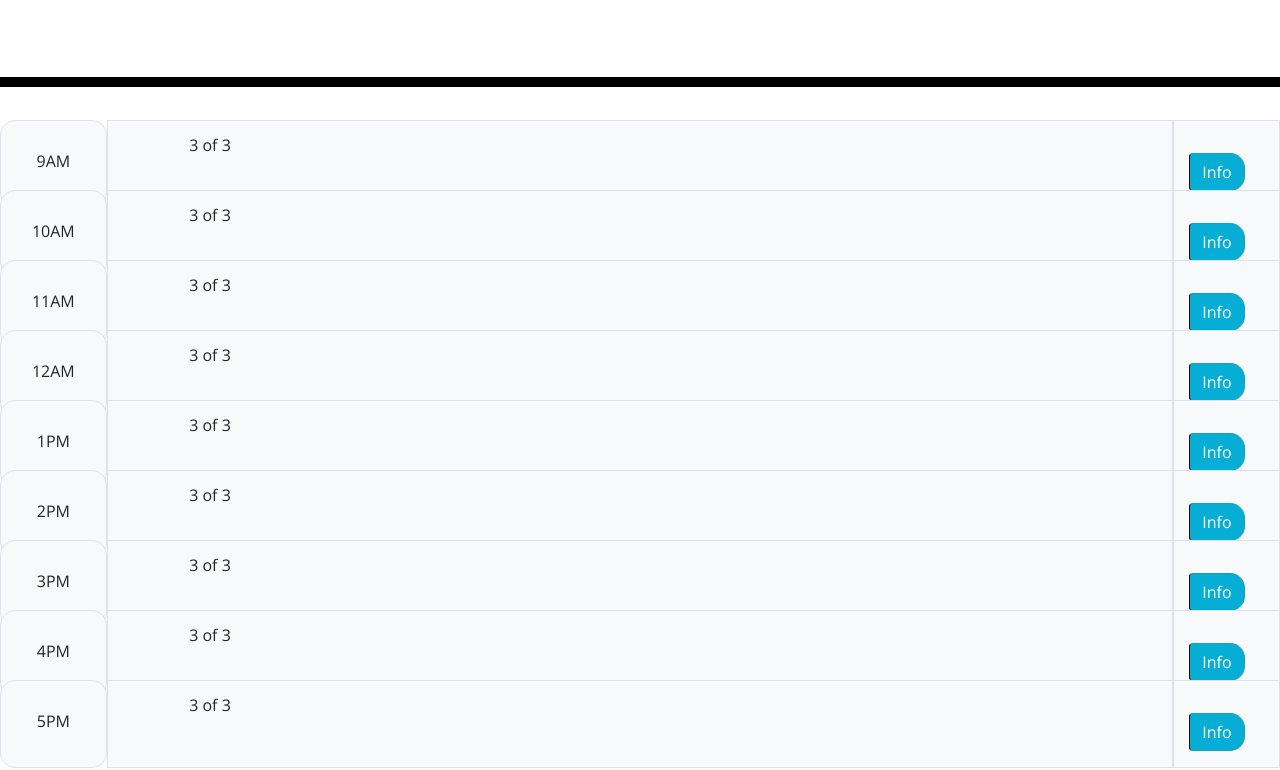
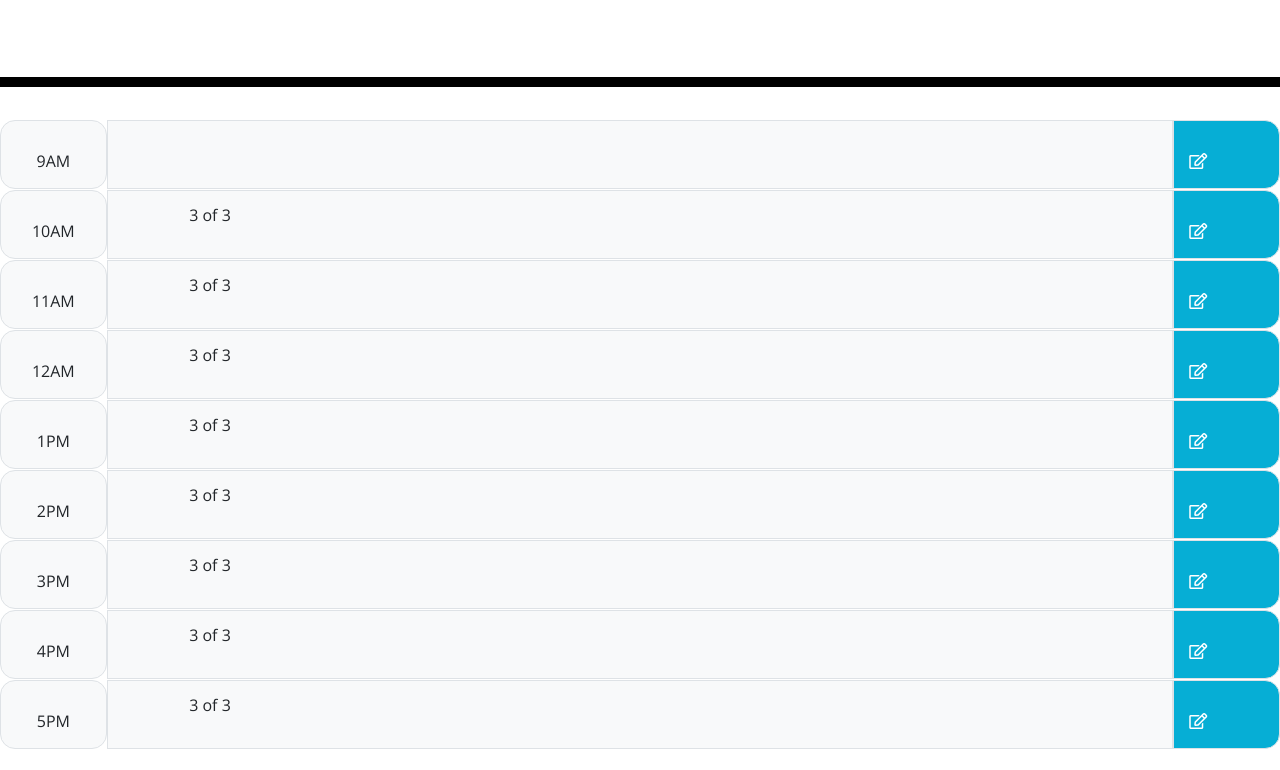
Before and after one commit to preeti1234567/work-dayscheduler, a plain HTML site: page index.html in a window 1280 px wide. Shown: the part 181-951 px from the top of the page. After the commit the page ends 930 px from the top, so only its background shows below. Drawn offline with nearby package versions, Linux system fonts and the light colour scheme.

Commit message:
given id to div, value to button, added <i> tag with class

```diff
--- a/index.html
+++ b/index.html
@@ -20,120 +20,116 @@
     </header>
     <div class="container-fluid">
         <div class="row">
-
-            <div class="col-6 col-md-1 border bg-light time-block">
+            <div class="col-md-1 border bg-light time-block">
                 9AM
             </div>
-            <div class="col-6 col-md-10 border bg-light">
-                3 of 3
+            <div class="col-md-10 border bg-light" id="edit-9" contenteditable="false">
             </div>
-            <div class="col-6 col-md-1 border bg-light">
-                <button type="button" class="btn btn-info saveBtn">Info</button>
+            <div class="col-md-1 border saveBtn ">
+                <i class='far fa-edit' value="9"></i>
             </div>
         </div>
         <div class="row">
 
-            <div class="col-6 col-md-1 border bg-light time-block">
+            <div class="col-md-1 border bg-light time-block">
                 10AM
             </div>
-            <div class="col-6 col-md-10 border bg-light">
+            <div class="col-md-10 border bg-light" id="edit-10">
                 3 of 3
             </div>
-            <div class="col-6 col-md-1 border bg-light">
-                <button type="button" class="btn btn-info saveBtn">Info</button>
+            <div class="col-md-1 border saveBtn ">
+                <i class='far fa-edit' value="10"></i>
             </div>
         </div>
-        <div class="row">
-
-            <div class="col-6 col-md-1 border bg-light time-block">
+        <div class="row ">
+            <div class="col-md-1 border bg-light time-block ">
                 11AM
             </div>
-            <div class="col-6 col-md-10 border bg-light">
+            <div class="col-md-10 border bg-light" id="edit-11">
                 3 of 3
             </div>
-            <div class="col-6 col-md-1 border bg-light">
-                <button type="button" class="btn btn-info saveBtn">Info</button>
+            <div class="col-md-1 border saveBtn ">
+                <i class='far fa-edit' value="11"></i>
             </div>
         </div>
-        <div class="row">
+        <div class="row ">
 
-            <div class="col-6 col-md-1 border bg-light time-block">
+            <div class="col-md-1 border bg-light time-block ">
                 12AM
             </div>
-            <div class="col-6 col-md-10 border bg-light">
+            <div class="col-md-10 border bg-light" id="edit-12">
                 3 of 3
             </div>
-            <div class="col-6 col-md-1 border bg-light">
-                <button type="button" class="btn btn-info saveBtn">Info</button>
+            <div class="col-md-1 border saveBtn ">
+                <i class='far fa-edit' value="12"></i>
             </div>
         </div>
-        <div class="row">
-
-            <div class="col-6 col-md-1 border bg-light time-block">
+        <div class="row ">
+            <div class="col-md-1 border bg-light time-block ">
                 1PM
             </div>
-            <div class="col-6 col-md-10 border bg-light">
+            <div class="col-md-10 border bg-light" id="edit-1">
                 3 of 3
             </div>
-            <div class="col-6 col-md-1 border bg-light">
-                <button type="button" class="btn btn-info saveBtn">Info</button>
+            <div class="col-md-1 border saveBtn ">
+                <i class='far fa-edit' value="1"></i>
             </div>
         </div>
-        <div class="row">
+        <div class="row ">
 
-            <div class="col-6 col-md-1 border bg-light time-block">
+            <div class="col-md-1 border bg-light time-block ">
                 2PM
             </div>
-            <div class="col-6 col-md-10 border bg-light">
+            <div class="col-md-10 border bg-light" id="edit-2">
                 3 of 3
             </div>
-            <div class="col-6 col-md-1 border bg-light">
-                <button type="button" class="btn btn-info saveBtn">Info</button>
+            <div class="col-md-1 border saveBtn ">
+                <i class='far fa-edit' value="2"></i>
             </div>
 
         </div>
-        <div class="row">
+        <div class="row ">
 
-            <div class="col-6 col-md-1 border bg-light time-block">
+            <div class="col-md-1 border bg-light time-block ">
                 3PM
             </div>
-            <div class="col-6 col-md-10 border bg-light">
+            <div class="col-md-10 border bg-light" id="edit-3">
                 3 of 3
             </div>
-            <div class="col-6 col-md-1 border bg-light">
-                <button type="button" class="btn btn-info saveBtn">Info</button>
+            <div class="col-md-1 border saveBtn ">
+                <i class='far fa-edit' value="3"></i>
             </div>
 
         </div>
-        <div class="row">
+        <div class="row ">
 
-            <div class="col-6 col-md-1 border bg-light time-block">
+            <div class="col-md-1 border bg-light time-block ">
                 4PM
             </div>
-            <div class="col-6 col-md-10 border bg-light">
+            <div class="col-md-10 border bg-light" id="edit-4">
                 3 of 3
             </div>
-            <div class="col-6 col-md-1 border bg-light">
-                <button type="button" class="btn btn-info saveBtn">Info</button>
+            <div class="col-md-1 border saveBtn ">
+                <i class='far fa-edit' value="4"></i>
             </div>
         </div>
-        <div class="row">
+        <div class="row ">
 
-            <div class="col-6 col-md-1 border bg-light time-block">
+            <div class="col-md-1 border bg-light time-block ">
                 5PM
             </div>
-            <div class="col-6 col-md-10 border bg-light">
+            <div class="col-md-10 border bg-light " id="edit-5">
                 3 of 3
             </div>
-            <div class="col-6 col-md-1 border bg-light">
-                <button type="button" class="btn btn-info saveBtn">Info</button>
+            <div class="col-md-1 border saveBtn ">
+                <i class='far fa-edit' value="5"></i>
             </div>
         </div>
 
     </div>
 
-    <script src="https://code.jquery.com/jquery-3.4.1.min.js"></script>
-    <script src="https://cdnjs.cloudflare.com/ajax/libs/moment.js/2.24.0/moment.min.js"></script>
+    <script src="https://code.jquery.com/jquery-3.4.1.min.js "></script>
+    <script src="https://cdnjs.cloudflare.com/ajax/libs/moment.js/2.24.0/moment.min.js "></script>
 </body>
 
 </html>
--- a/style.css
+++ b/style.css
@@ -34,7 +34,6 @@ textarea {
     white-space: pre-wrap;
     height: 70px;
     border-top: 1px solid white;
-    ;
 }
 
 .hour {
```
Also changed, not shown: script.js (added, +7 -0 lines).
